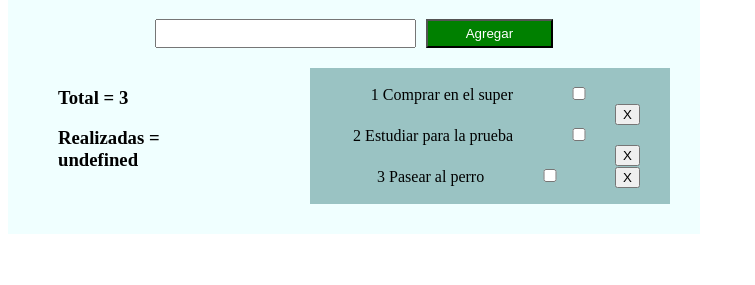
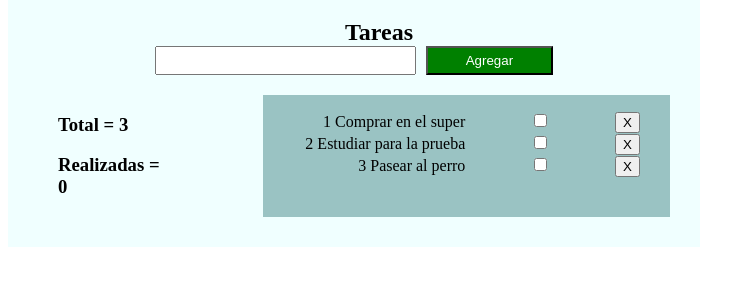
Before and after one commit to SamirCasis/DesafioJS-JS5, a plain HTML site: page index.html in a window 1280 px wide. Shown: the part 99-384 px from the top of the page, without its empty margins (0-755 px from the left). Drawn offline with Linux system fonts and the light colour scheme.

Commit message:
definiendo tabla y elementos en html

```diff
--- a/assets/css/style.css
+++ b/assets/css/style.css
@@ -3,6 +3,14 @@
     padding: 30px;
     border-radius: solid blue 3px;
     width: 50%;
+}
+
+#consola div h2 {
+    text-align: center;
+    margin: 0;
+    padding: 0;
+    margin-top: 20px;
+    margin-left: 50px;
 }
 
 div {
@@ -25,8 +33,6 @@ input {
     color: white;
     background-color: green;
 }
-
-
 
 #resumen {
     display: flex;
--- a/assets/js/main.js
+++ b/assets/js/main.js
@@ -26,7 +26,9 @@ const agregarALista = () => {
     if (tareas.completed) {
         tareas++;
     }
-
+    const tareasRealizadas = tareas.filter((t) => t.completed).length;
+    realizadas.textContent = tareasRealizadas;
+    console.log(tareas); // ver en consola si se están agregando los obj en el array
     actualizar()
 };
 
@@ -46,51 +48,6 @@ const comprobar = (id) => {
 
 const actualizar = () => {
     total.innerHTML = tareas.length;
-    const tareasRealizadas = tareas.findIndex((t) => t.completed).length;
-    realizadas.innerHTML = tareasRealizadas;
 };
 
 agregarALista();
-
-/* const tarea = () => lista.innerHTML = tareas.map((tarea) => `<li>${tarea.nombre}</li>`).join('');
-tarea () */
-
-
-
-
-
-
-
-
-
-
-
-
-
-
-
-
-
-
-
-
-
-
-
-
-
-
-/* const agregarALista = () => {
-    let template = ''; // se declara con let
-    for (const tarea of tareas) {
-        template += `<li>${tarea}</li>`;
-    }
-    lista.innerHTML = template;
-}
- */
-
-/* const agregarALista = () => {
-let template = '';
-tareas.forEach ((tarea) => template += `<li>${tarea}</li>`);
-lista.innerHTML = template;
-} */
--- a/index.html
+++ b/index.html
@@ -12,6 +12,9 @@
     <main id="consola">
         <div>
             <h1>Todo List</h1>
+            <div>
+                <h2>Tareas</h2>
+            </div>
         </div>
 
         <section id="ingresar">
```
